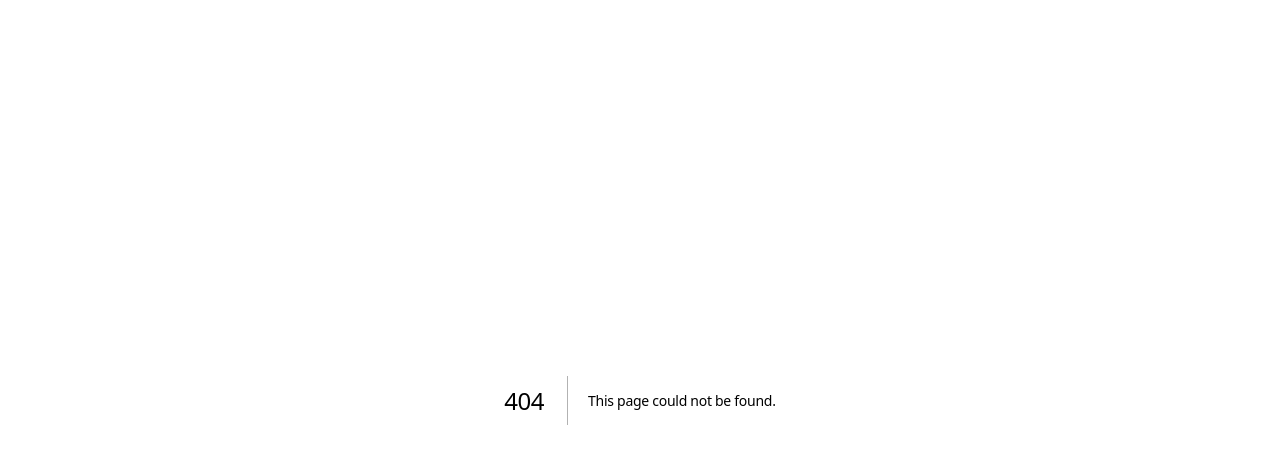
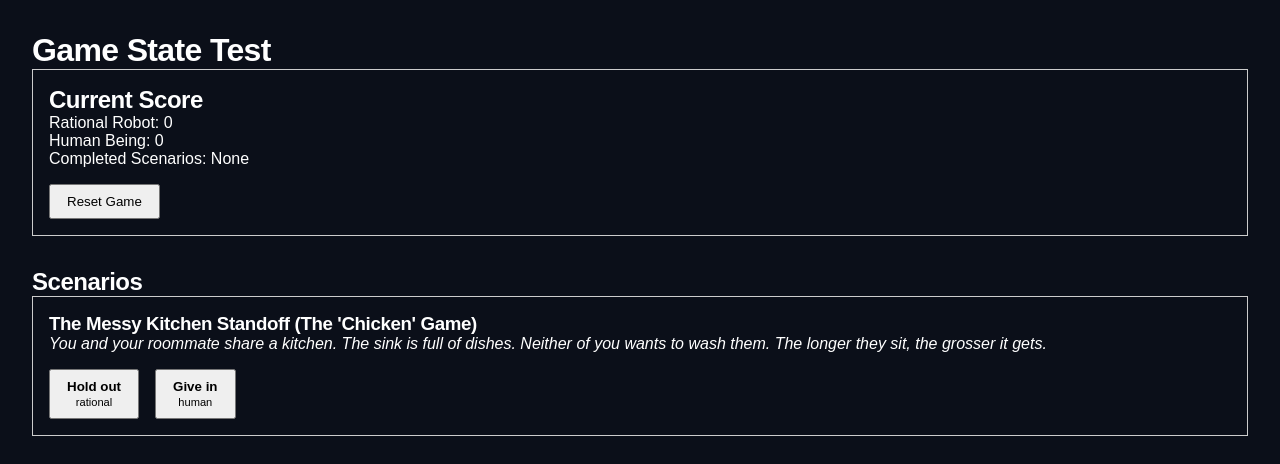
Before and after one commit to tommardev/game-theory-gamified, a Next.js app: page /test in a window 1280 px wide. Before the commit this address had no page. Shown: the top 464 px of the page. Built offline with nearby package versions, Linux system fonts and the light colour scheme.

Commit message:
feat: implement Pass 2 - core state store, mock data, test route & QA verify pipeline

```diff
--- a/package.json
+++ b/package.json
@@ -7,12 +7,14 @@
     "build": "next build",
     "start": "next start",
     "lint": "eslint",
-    "format": "prettier --write ."
+    "format": "prettier --write .",
+    "verify": "npm run format && npm run lint && npm run build"
   },
   "dependencies": {
     "next": "16.2.10",
     "react": "19.2.4",
-    "react-dom": "19.2.4"
+    "react-dom": "19.2.4",
+    "zustand": "^5.0.14"
   },
   "devDependencies": {
     "@types/node": "^20",
--- /dev/null
+++ b/src/app/test/page.tsx
@@ -0,0 +1,79 @@
+"use client";
+
+import { useGameStore } from "../../store/gameStore";
+import { scenarios } from "../../data/scenarios";
+
+export default function TestPage() {
+  const {
+    rationalScore,
+    humanScore,
+    completedScenarios,
+    addScore,
+    markScenarioCompleted,
+    resetGame,
+  } = useGameStore();
+
+  const handleChoice = (scenarioId: string, shift: "rational" | "human" | "neutral") => {
+    addScore(shift);
+    markScenarioCompleted(scenarioId);
+  };
+
+  return (
+    <div style={{ padding: "2rem", fontFamily: "sans-serif" }}>
+      <h1>Game State Test</h1>
+
+      <div style={{ padding: "1rem", border: "1px solid #ccc", marginBottom: "2rem" }}>
+        <h2>Current Score</h2>
+        <p>Rational Robot: {rationalScore}</p>
+        <p>Human Being: {humanScore}</p>
+        <p>Completed Scenarios: {completedScenarios.join(", ") || "None"}</p>
+        <button onClick={resetGame} style={{ padding: "0.5rem 1rem", marginTop: "1rem" }}>
+          Reset Game
+        </button>
+      </div>
+
+      <h2>Scenarios</h2>
+      {scenarios.map((scenario) => (
+        <div
+          key={scenario.id}
+          style={{ padding: "1rem", border: "1px solid #ccc", marginBottom: "1rem" }}
+        >
+          <h3>
+            {scenario.title} ({scenario.concept})
+          </h3>
+          <p>
+            <em>{scenario.setup}</em>
+          </p>
+
+          <div style={{ display: "flex", gap: "1rem", marginTop: "1rem" }}>
+            {scenario.choices.map((choice) => (
+              <button
+                key={choice.id}
+                onClick={() => handleChoice(scenario.id, choice.spectrumShift)}
+                disabled={completedScenarios.includes(scenario.id)}
+                style={{ padding: "0.5rem 1rem", cursor: "pointer" }}
+              >
+                <strong>{choice.text}</strong>
+                <br />
+                <small>{choice.spectrumShift}</small>
+              </button>
+            ))}
+          </div>
+
+          {completedScenarios.includes(scenario.id) && (
+            <div
+              style={{
+                marginTop: "1rem",
+                padding: "1rem",
+                backgroundColor: "#f0f0f0",
+                color: "#000",
+              }}
+            >
+              <strong>Breakdown:</strong> {scenario.breakdown}
+            </div>
+          )}
+        </div>
+      ))}
+    </div>
+  );
+}
--- /dev/null
+++ b/src/data/scenarios.ts
@@ -0,0 +1,29 @@
+import { Scenario } from "../types";
+
+export const scenarios: Scenario[] = [
+  {
+    id: "kitchen_standoff",
+    title: "The Messy Kitchen Standoff",
+    concept: "The 'Chicken' Game",
+    setup:
+      "You and your roommate share a kitchen. The sink is full of dishes. Neither of you wants to wash them. The longer they sit, the grosser it gets.",
+    choices: [
+      {
+        id: "c1",
+        text: "Hold out",
+        subtext: "Refuse to wash them, hoping your roommate breaks first.",
+        outcomeText: "You both hold out. The kitchen is a disaster.",
+        spectrumShift: "rational",
+      },
+      {
+        id: "c2",
+        text: "Give in",
+        subtext: "Just wash the dishes because you can't stand the smell.",
+        outcomeText: "You lose 20 minutes to chores, but the smell is gone.",
+        spectrumShift: "human",
+      },
+    ],
+    breakdown:
+      "This is the Game of Chicken (like two cars speeding toward each other). If you both 'Hold out,' the kitchen becomes an unlivable disaster (the collision). If one person 'gives in,' they lose time doing chores, but the disaster is avoided. Your decision entirely depends on how stubborn you think your roommate is!",
+  },
+];
--- /dev/null
+++ b/src/store/gameStore.ts
@@ -0,0 +1,34 @@
+import { create } from "zustand";
+
+interface GameState {
+  rationalScore: number;
+  humanScore: number;
+  completedScenarios: string[];
+  addScore: (shift: "rational" | "human" | "neutral", amount?: number) => void;
+  markScenarioCompleted: (scenarioId: string) => void;
+  resetGame: () => void;
+}
+
+export const useGameStore = create<GameState>((set) => ({
+  rationalScore: 0,
+  humanScore: 0,
+  completedScenarios: [],
+
+  addScore: (shift, amount = 10) =>
+    set((state) => {
+      if (shift === "rational") {
+        return { rationalScore: state.rationalScore + amount };
+      }
+      if (shift === "human") {
+        return { humanScore: state.humanScore + amount };
+      }
+      return state;
+    }),
+
+  markScenarioCompleted: (scenarioId) =>
+    set((state) => ({
+      completedScenarios: [...new Set([...state.completedScenarios, scenarioId])],
+    })),
+
+  resetGame: () => set({ rationalScore: 0, humanScore: 0, completedScenarios: [] }),
+}));
--- /dev/null
+++ b/src/types/index.ts
@@ -0,0 +1,18 @@
+export type SpectrumShift = "rational" | "human" | "neutral";
+
+export interface Choice {
+  id: string;
+  text: string;
+  subtext: string;
+  outcomeText: string;
+  spectrumShift: SpectrumShift;
+}
+
+export interface Scenario {
+  id: string;
+  title: string;
+  concept: string;
+  setup: string;
+  choices: Choice[];
+  breakdown: string;
+}
```
Also changed, not shown: tasks/TM/todos/todo.md (+3 -3 lines), .agents/AGENTS.md, 2 other files (tests, documents, lock files or other folders).
